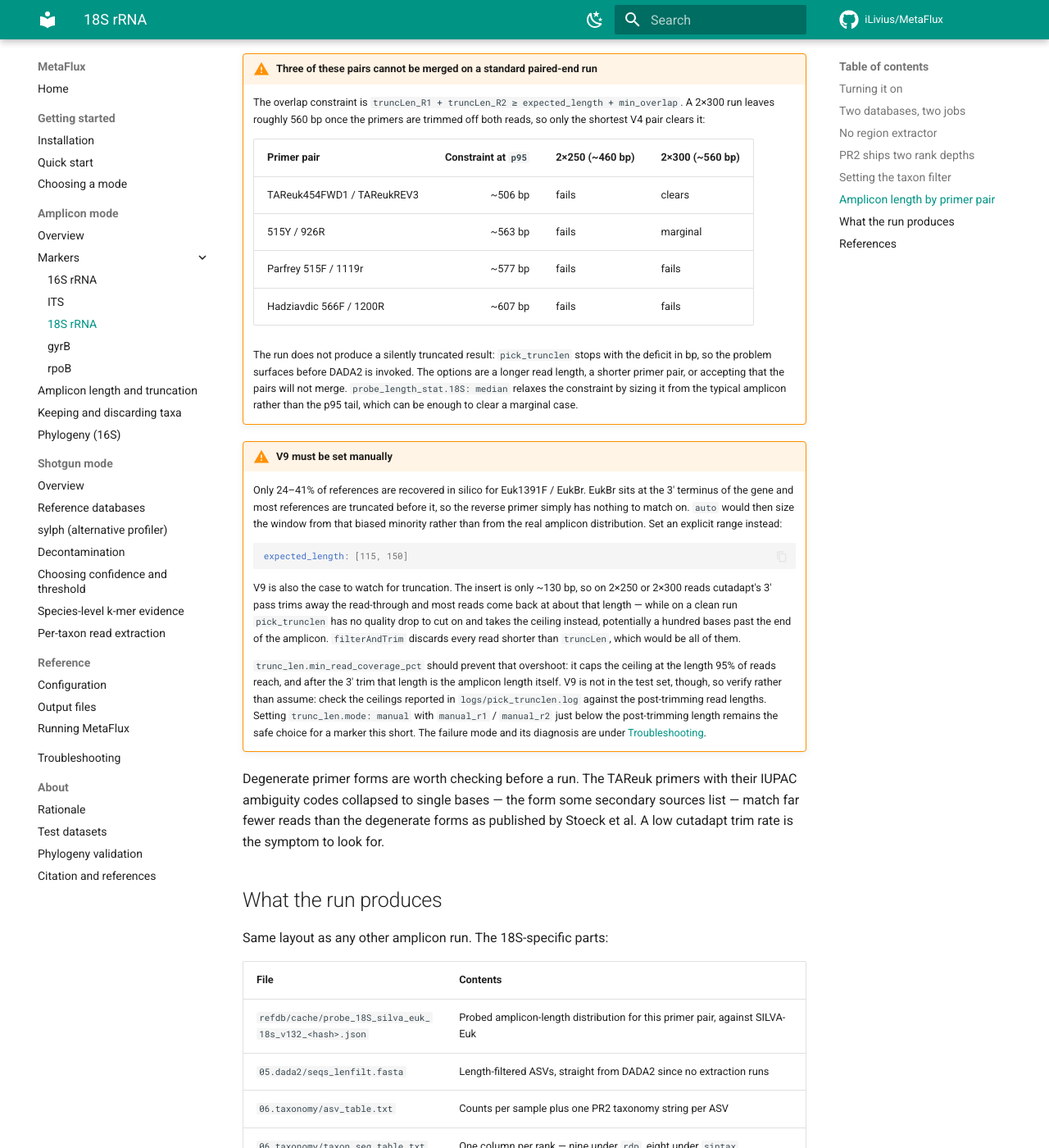
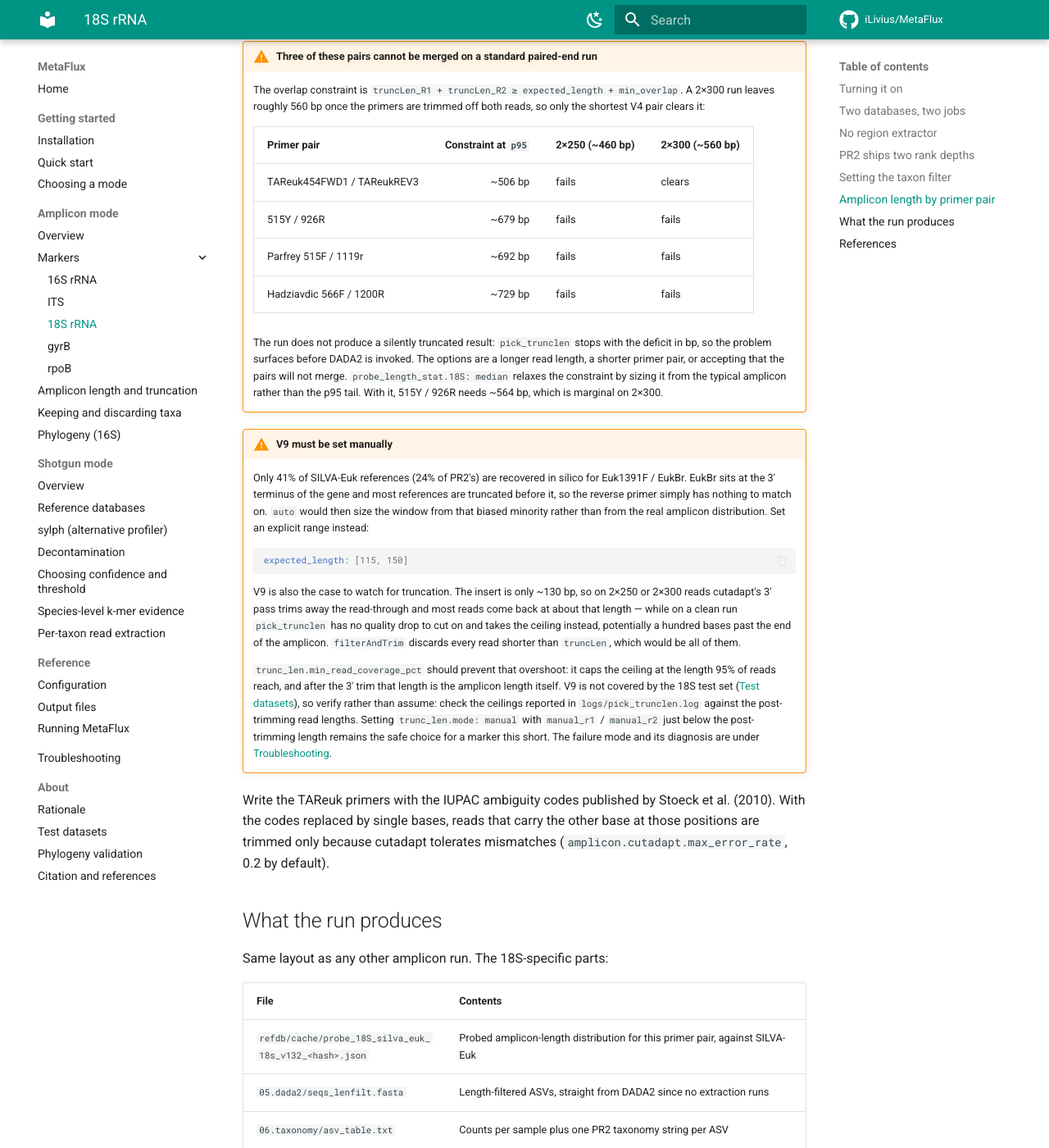
Before and after one commit to iLivius/MetaFlux, an MkDocs documentation site: the page built from docs/amplicon/markers/18S.md, in a window 1280 px wide and 1400 px high, scrolled down 8486 px. Shown: the whole window at 82% size. Built offline with MkDocs 1.6.1 and Material for MkDocs 9.7.7, drawn with Linux system fonts in a browser that asks for light colours; comment, search, counter and statistics services are not loaded; some of the changed text lies outside the part shown.

Commit message:
Docs: marker pages name their data, correct figures and drop private examples
16S, 18S, ITS, gyrB, rpoB and the marker index: figures are checked against the
test-set runs and named; the 18S primer table is re-probed against SILVA-Euk; the
collapsed-primer example that rested on a private run is rewritten from the
published primers; the ITS tie-break example and an invented table row are replaced
by real output; 'at parse time' reads 'at start-up'; showy phrasing is rewritten.

````diff
--- a/docs/amplicon/markers/18S.md
+++ b/docs/amplicon/markers/18S.md
@@ -61,8 +61,8 @@ amplicon:
 | Setting | Why it is here |
 |---|---|
 | `type: 18S` | Selects the marker pack, and with it both reference databases, the rank models, and the "no extractor" fact. |
-| `expected_length: auto` | Lets the in-silico PCR probe size the amplicon window from the primers actually supplied. Fine for every V4 pair on a long enough read budget; **not** for V9 — see the primer table below. Worth knowing what `auto` resolves to: the statistic named in `probe_length_stat`, `p95` by default, and not the typical amplicon. For TAReuk V4 that is ~494 bp against a 381 bp mode, so the merge-overlap constraint asks for `truncLen_R1 + truncLen_R2 ≥ 506 bp`. A 2×300 run clears that comfortably; a 2×250 run has only ~462 bp left after primer trimming and stops at `pick_trunclen`. On a tight read budget, either set `probe_length_stat.18S: median` (or `q3`), or give `expected_length` a number of its own. |
-| `probe_length_stat.18S` | Which statistic of the probed length distribution becomes the resolved `expected_length` — the single amplicon size used for the truncLen/overlap constraint. `p95` is the shipped default: 18S V4 has a ragged upper tail, and p95 keeps it permissive without chasing the outliers that p99 would include. The ASV length-filter window is a separate calculation — in `auto` mode it uses the probe's q1 and p95 when a probe has run, and falls back to `expected_length` ±15% when none has, see below. The key is required for 18S whether or not `expected_length` is `auto` — if it is missing the workflow stops at parse time with a message naming it. |
+| `expected_length: auto` | Lets the in-silico PCR probe size the amplicon window from the primers actually supplied. Fine for every V4 pair on a long enough read budget; **not** for V9 — see the primer table below. `auto` resolves to the statistic named in `probe_length_stat` (`p95` by default), not to the typical amplicon length. For TAReuk V4 on SILVA-Euk that is ~494 bp against a 381 bp median, so the merge-overlap constraint asks for `truncLen_R1 + truncLen_R2 ≥ 506 bp`. A 2×300 run clears that comfortably; a 2×250 run has only ~462 bp left after primer trimming and stops at `pick_trunclen`. On a tight read budget, either set `probe_length_stat.18S: median` (or `q3`), or give `expected_length` a number of its own. |
+| `probe_length_stat.18S` | Which statistic of the probed length distribution becomes the resolved `expected_length` — the single amplicon size used for the truncLen/overlap constraint. `p95` is the shipped default: 18S V4 has a ragged upper tail, and p95 keeps it permissive without chasing the outliers that p99 would include. The ASV length-filter window is a separate calculation — in `auto` mode it uses the probe's q1 and p95 when a probe has run, and falls back to `expected_length` ±15% when none has, see below. The key is required for 18S whether or not `expected_length` is `auto` — if it is missing the workflow stops at start-up with a message naming it. |
 | `extraction.enabled: false` | There is no 18S region extractor. Left `true` it is forced off with a warning, so this is a tidiness setting rather than a functional one. |
 | `taxonomy.filter.keep` | The keep/discard lists have no built-in default. A 16S list here would discard every eukaryotic ASV, so the marker's own tokens have to be set explicitly. |
 
@@ -98,15 +98,14 @@ database that assigns names.
     | Eukaryota:apic (apicoplast) | 22 |
     | Eukaryota:chro (chromatophore) | 7 |
 
-    This is a feature rather than contamination of the reference. Eukaryotic primers are
-    not eukaryote-specific: they also amplify bacterial SSU and organellar (plastid,
-    mitochondrial) rRNA, which is exactly why PR2 carries dedicated Bacteria, plastid and
-    mitochondrial entries in the table above rather than omitting them. Because PR2 can
-    name those products, they are assigned rather than silently forced onto the nearest
-    eukaryotic reference. `keep: [d__Eukaryota]` then removes them cleanly — so the
-    filter is doing real work, not applying a formality. It removes the nucleomorph,
-    apicoplast and chromatophore entries too, since their domain field is not plain
-    `Eukaryota` either; add them to `keep` if they belong to your study, for example
+    Eukaryotic primers are not eukaryote-specific: they also amplify bacterial SSU and
+    organellar (plastid, mitochondrial) rRNA, which is exactly why PR2 carries dedicated
+    Bacteria, plastid and mitochondrial entries in the table above rather than omitting
+    them. Because PR2 can name those products, they are assigned to those references and
+    not to the nearest eukaryote, and `keep: [d__Eukaryota]` then removes them. It
+    removes the nucleomorph, apicoplast and chromatophore entries too, since their
+    domain field is not plain `Eukaryota` either; add them to `keep` if they belong to
+    your study, for example
     `keep: [d__Eukaryota, d__Eukaryota:nucl]`.
 
     PR2 files its prokaryotes into the same eukaryote-style ranks, with older phylum
@@ -151,15 +150,15 @@ equivalent step for 18S — Metaxa2 can handle SSU, but it is deliberately not w
 here — so `extractor` is `none` in the pack.
 
 Because no rule produces an extracted FASTA, leaving `extraction.enabled: true` would
-make the workflow ask for a file nothing creates. Instead it is forced off at parse
-time, with a warning on stderr:
+make the workflow ask for a file nothing creates. Instead it is forced off at start-up,
+with a warning on stderr:
 
 ```text
 [MetaFlux] warning: marker 18S has no target-region extractor; ignoring
 amplicon.extraction.enabled: true (no extraction step will run)
 ```
 
-The consequences are small and worth knowing:
+The consequences are small:
 
 - The **ASV length filter still runs**, on the post-DADA2 sequences rather than on
   extracted ones. In `auto` mode its window is
@@ -209,7 +208,9 @@ letters swapped, the Domain under `d:` and the Supergroup under `k:`. Rule
 on a file that does not have PR2 5.1.1's letter order, so a future PR2 release with a
 different layout is noticed rather than misread.
 
-For an amoeba of the 18S test set, VSEARCH's best hit and confidences read:
+For ASV_71 of the 18S test set ([PRJDB12231](../../about/test-datasets.md)), whose best
+hit in PR2 v5.1.1 is *Angulamoeba microcystivorans* (Amoebozoa), VSEARCH's confidences
+read:
 
 ```text
 letters as published : d:Amoebozoa(0.66),k:Eukaryota(0.66),p:Evosea-Evosea_X(0.66),…
@@ -299,9 +300,10 @@ what survives; `discard` then prunes what is left.
 
     An ASV that SINTAX or RDP left unassigned at Domain has no `d__` segment, so a
     `keep: [d__Eukaryota]` list drops it along with any genuine off-target sequence. Such
-    ASVs are few: both classifiers judge the domain on its own (for `sintax` this is what
-    the swapped letters above are for), so an ASV that cannot be placed in a supergroup
-    usually still reads `d__Eukaryota`. `keep: []` keeps every ASV. Which is right depends
+    ASVs are few (1 of 1,268 on the 18S test set,
+    [PRJDB12231](../../about/test-datasets.md), with `sintax`): both classifiers judge
+    the domain on its own (for `sintax` this is what the swapped letters above are for),
+    so an ASV that cannot be placed in a supergroup usually still reads `d__Eukaryota`. `keep: []` keeps every ASV. Which is right depends
     on whether unassigned ASVs are noise or the interesting part of the dataset.
 
 To drop lab or kit contaminants that a negative control revealed, add them to
@@ -335,21 +337,22 @@ measures the actual pair rather than assuming a marker-wide number.
     | Primer pair | Constraint at `p95` | 2×250 (~460 bp) | 2×300 (~560 bp) |
     |---|--:|---|---|
     | TAReuk454FWD1 / TAReukREV3 | ~506 bp | fails | clears |
-    | 515Y / 926R | ~563 bp | fails | marginal |
-    | Parfrey 515F / 1119r | ~577 bp | fails | fails |
-    | Hadziavdic 566F / 1200R | ~607 bp | fails | fails |
+    | 515Y / 926R | ~679 bp | fails | fails |
+    | Parfrey 515F / 1119r | ~692 bp | fails | fails |
+    | Hadziavdic 566F / 1200R | ~729 bp | fails | fails |
 
     The run does not produce a silently truncated result: `pick_trunclen` stops with the
     deficit in bp, so the problem surfaces before DADA2 is invoked. The options are a
     longer read length, a shorter primer pair, or accepting that the pairs will not merge.
     `probe_length_stat.18S: median` relaxes the constraint by sizing it from the typical
-    amplicon rather than the p95 tail, which can be enough to clear a marginal case.
+    amplicon rather than the p95 tail. With it, 515Y / 926R needs ~564 bp, which is
+    marginal on 2×300.
 
 !!! warning "V9 must be set manually"
 
-    Only 24–41% of references are recovered in silico for Euk1391F / EukBr. EukBr sits
-    at the 3′ terminus of the gene and most references are truncated before it, so the
-    reverse primer simply has nothing to match on. `auto` would then size the window
+    Only 41% of SILVA-Euk references (24% of PR2's) are recovered in silico for
+    Euk1391F / EukBr. EukBr sits at the 3′ terminus of the gene and most references are
+    truncated before it, so the reverse primer simply has nothing to match on. `auto` would then size the window
     from that biased minority rather than from the real amplicon distribution. Set an
     explicit range instead:
 
@@ -367,16 +370,17 @@ measures the actual pair rather than assuming a marker-wide number.
     `trunc_len.min_read_coverage_pct` should prevent that overshoot: it caps the ceiling
     at the length 95% of reads reach, and after the 3′ trim that length is the amplicon
     length itself.
-    V9 is not in the test set, though, so verify rather than assume: check the ceilings
-    reported in `logs/pick_trunclen.log` against the post-trimming read lengths. Setting
+    V9 is not covered by the 18S test set ([Test datasets](../../about/test-datasets.md)),
+    so verify rather than assume: check the ceilings reported in `logs/pick_trunclen.log`
+    against the post-trimming read lengths. Setting
     `trunc_len.mode: manual` with `manual_r1` / `manual_r2` just below the post-trimming
     length remains the safe choice for a marker this short. The failure mode and its
     diagnosis are under [Troubleshooting](../../troubleshooting.md).
 
-Degenerate primer forms are worth checking before a run. The TAReuk primers with their
-IUPAC ambiguity codes collapsed to single bases — the form some secondary sources list —
-match far fewer reads than the degenerate forms as published by Stoeck et al. A low
-cutadapt trim rate is the symptom to look for.
+Write the TAReuk primers with the IUPAC ambiguity codes published by Stoeck et al. (2010).
+With the codes replaced by single bases, reads that carry the other base at those
+positions are trimmed only because cutadapt tolerates mismatches
+(`amplicon.cutadapt.max_error_rate`, 0.2 by default).
 
 ## What the run produces
 
````
Also changed, not shown: other parts of docs/amplicon/markers/18S.md (+4 -4 lines), docs/amplicon/markers/16S.md (+45 -42 lines), docs/amplicon/markers/gyrb.md (+12 -12 lines), docs/amplicon/markers/index.md (+14 -14 lines), docs/amplicon/markers/its.md (+30 -29 lines), docs/amplicon/markers/rpob.md (+15 -16 lines).
